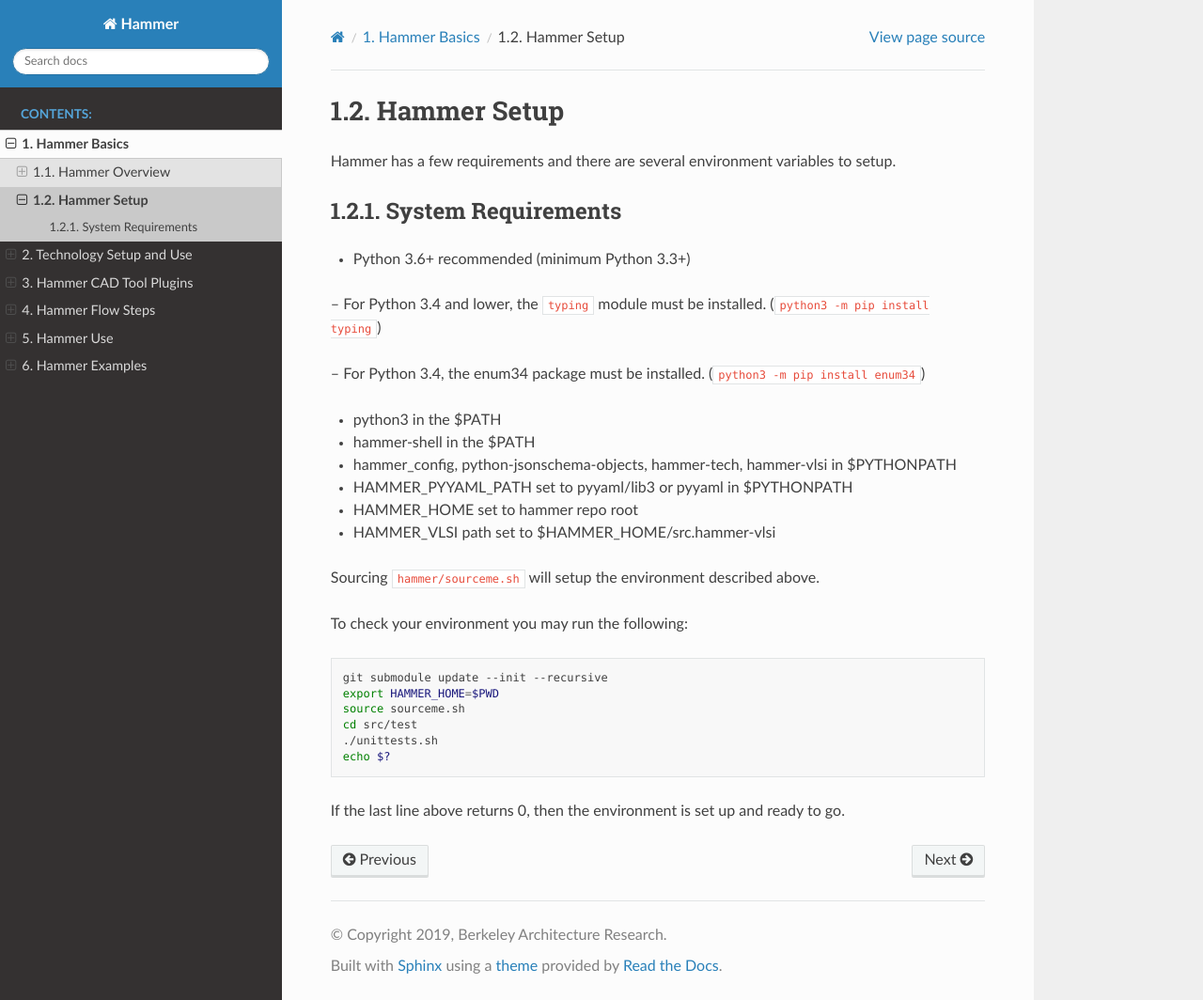
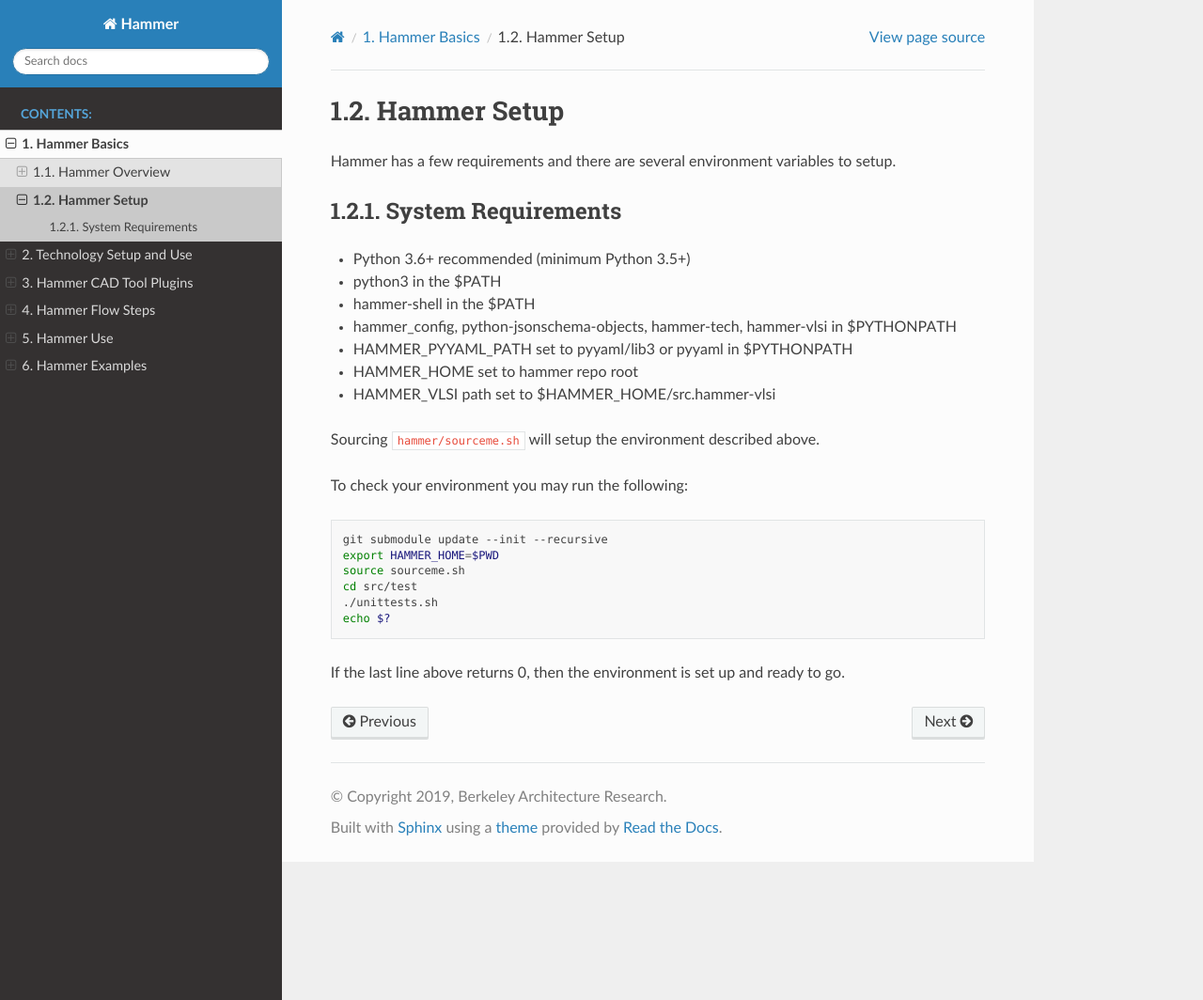
Before and after one commit to ucb-bar/hammer, a Sphinx documentation site: the page built from doc/Hammer-Basics/Hammer-Setup.rst, in a window 1280 px wide and 1064 px high. Shown: the whole window at 94% size. Built offline with Sphinx 7.4.7 and the Read the Docs theme 2.0.0, drawn with Linux system fonts in a browser that asks for light colours; pages that are not in the unit, such as notebooks, are missing from menus.

Commit message:
make python 3.5 minimum

```diff
--- a/doc/Hammer-Basics/Hammer-Setup.rst
+++ b/doc/Hammer-Basics/Hammer-Setup.rst
@@ -5,11 +5,7 @@
 
 System Requirements
 -----------------------------
-- Python 3.6+ recommended (minimum Python 3.3+)
-
--- For Python 3.4 and lower, the ``typing`` module must be installed. (``python3 -m pip install typing``)
-
--- For Python 3.4, the enum34 package must be installed. (``python3 -m pip install enum34``)
+- Python 3.6+ recommended (minimum Python 3.5+)
 
 - python3 in the $PATH
 
```
